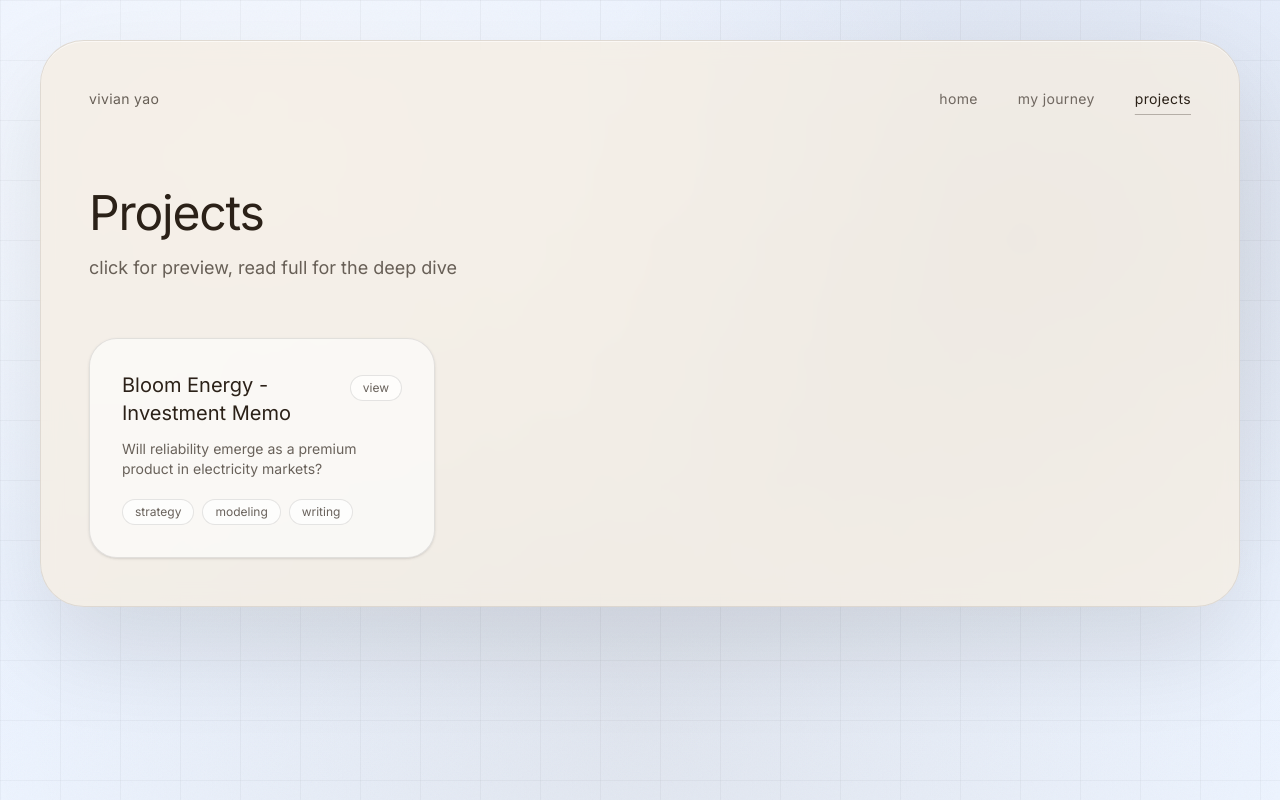
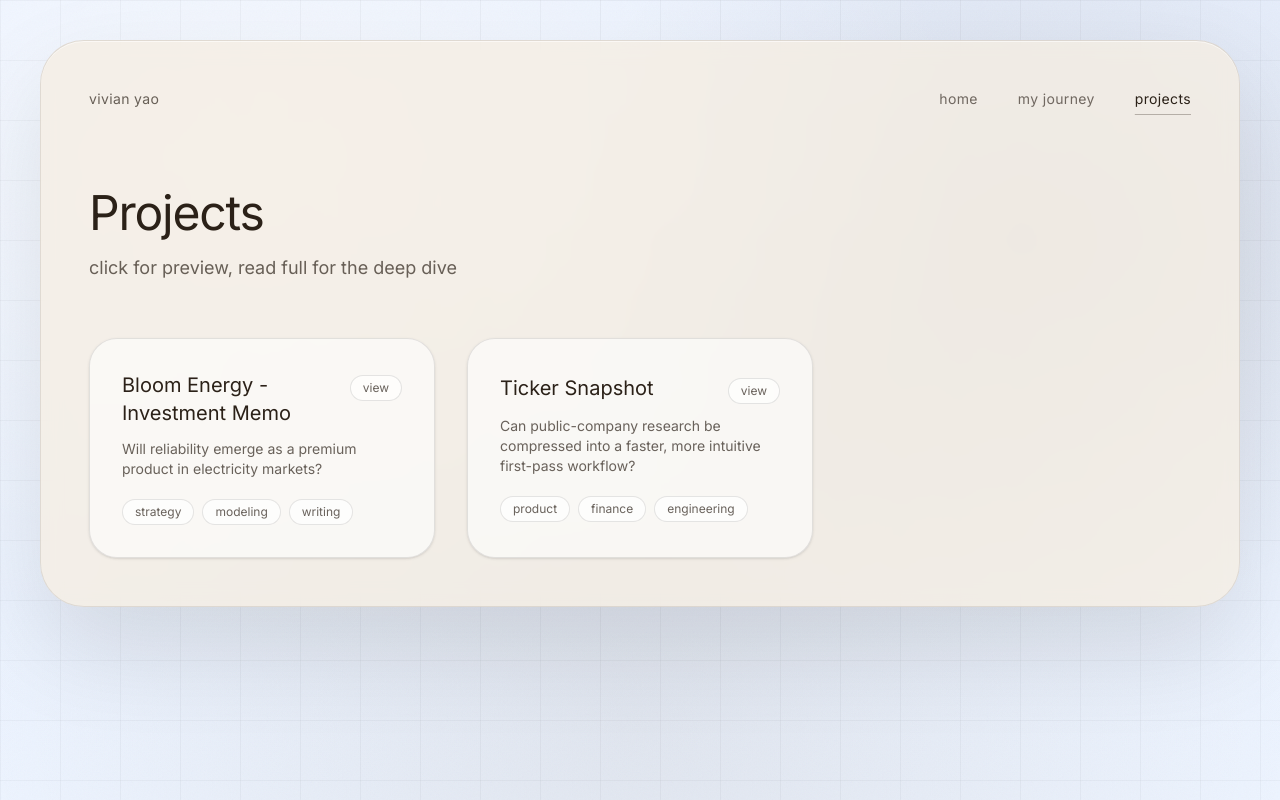
Before and after one commit to vivianyyao/portfolio, a Next.js app: page /projects in a window 1280 px wide. Built offline with nearby package versions, Linux system fonts and the light colour scheme.

Commit message:
add ticker-snapshot

```diff
--- a/app/projects/projectsData.ts
+++ b/app/projects/projectsData.ts
@@ -133,7 +133,133 @@ export const projects: Project[] = [
             label: "Investment Memo",
             href: "https://docs.google.com/document/d/1H6Mw-zGTAux64LfsWOVjDJP5kCRUeNxsMnskD9Ht2qw/preview",
           },
-          { label: "Model", href: "https://docs.google.com/spreadsheets/d/1lMTtfmkzAOEGjGOENvryru4kk0EdF4ptfA9htmZzC_Q/edit?usp=sharing" },
+          {
+            label: "Model",
+            href: "https://docs.google.com/spreadsheets/d/1lMTtfmkzAOEGjGOENvryru4kk0EdF4ptfA9htmZzC_Q/edit?usp=sharing"
+          },
+        ],
+      },
+    ],
+  },
+
+  {
+    id: "ticker-snapshot",
+    slug: "ticker-snapshot", // URL: /projects/ticker-snapshot
+    title: "Ticker Snapshot",
+    subtitle: "Can public-company research be compressed into a faster, more intuitive first-pass workflow?",
+    tags: ["product", "finance", "engineering"],
+
+    previewSections: [
+      {
+        type: "text",
+        title: "TL;DR",
+        body: "Ticker Snapshot is a lightweight research tool that turns a public ticker into a structured company overview. It pulls live financial data, calculates margins, leverage, and valuation metrics, then layers on bear / base / bull scenario projections to create a faster first-pass investment workflow."
+      },
+      {
+        type: "bullets",
+        title: "Key Points",
+        items: [
+          "Built to reduce the friction of going from ticker to initial view on a business.",
+          "Combines live market data with derived financial metrics like gross margin, FCF margin, leverage, and valuation.",
+          "Generates bear, base, and bull five-year scenarios with both a chart view and projection table.",
+          "Exports a clean memo PDF so the analysis can be shared as a self-contained document rather than a screenshot of the app."
+        ],
+      },
+      {
+        type: "metrics",
+        title: "Build",
+        items: [
+          {
+            label: "Live app",
+            value: "View deployed product",
+            href: "https://ticker-snapshot.vercel.app/",
+          },
+          {
+            label: "Source",
+            value: "React + TypeScript + APIs",
+            href: "https://github.com/vivianyyao/ticker-snapshot",
+          },
+        ],
+      },
+    ],
+
+    sections: [
+      {
+        type: "text",
+        title: "TL;DR",
+        body: "I built Ticker Snapshot to replicate the earliest stage of analyst workflow in a lighter, faster interface. Instead of opening multiple tabs for profile data, statements, ratios, and scenario work, the tool assembles a company snapshot, derives key metrics, and frames possible outcomes in one place."
+      },
+      {
+        type: "bullets",
+        title: "What it does",
+        items: [
+          "Pulls live company profile, quote, income statement, cash flow statement, and balance sheet data through the Financial Modeling Prep API.",
+          "Computes core operating and valuation metrics including revenue growth, gross margin, operating margin, free cash flow margin, net debt, and EV / EBITDA.",
+          "Models five-year Bear, Base, and Bull scenarios with a projection table and overlaid line chart.",
+          "Exports a formatted PDF memo so the output can be reviewed or shared outside the product."
+        ],
+      },
+      {
+        type: "metrics",
+        title: "Key Decisions",
+        items: [
+          {
+            label: "Why build this?",
+            value:
+              "To make company research feel less fragmented and more decision-oriented.",
+          },
+          {
+            label: "What is differentiated?",
+            value:
+              "The tool does not just display raw data. It translates filings and quote data into an interpretable first-pass view with scenario framing.",
+          },
+          {
+            label: "What was optimized for?",
+            value:
+              "Speed, clarity, and a workflow that feels useful to an operator, investor, or strategist rather than only a technical user.",
+          },
+          {
+            label: "Where does the value come from?",
+            value:
+              "Reducing the time it takes to move from curiosity about a ticker to a structured opinion about the business.",
+          },
+        ],
+      },
+      {
+        type: "text",
+        title: "Product approach",
+        body: "The app was intentionally scoped as a v1: one search, one company snapshot, one opinionated layout. I used live APIs for flexibility, computed fallbacks for valuation metrics when upstream fields were missing, and kept the interface deliberately minimal so the analysis stayed legible."
+      },
+      {
+        type: "bullets",
+        title: "What I learned",
+        items: [
+          "Shipping financial tools is as much about handling incomplete or inconsistent data as it is about UI.",
+          "Small layout choices materially affect whether a dashboard feels analytical or noisy.",
+          "A simple scenario engine can make static market data feel much more decision-useful."
+        ],
+      },
+      {
+        type: "bullets",
+        title: "Next steps",
+        items: [
+          "Add more robust valuation and capital allocation metrics.",
+          "Expand memo generation so exported output feels closer to a true first-draft investment note.",
+          "Support installable app behavior and a more app-like experience through PWA or native wrapping."
+        ],
+      },
+      {
+        type: "links",
+        title: "Project links",
+        items: [
+          {
+            label: "Live app",
+            href: "https://ticker-snapshot.vercel.app/",
+          },
+          {
+            label: "GitHub repository",
+            href: "https://github.com/vivianyyao/ticker-snapshot",
+          },
         ],
       },
     ],
```
Lines whose indentation alone changed are shown as unchanged.
